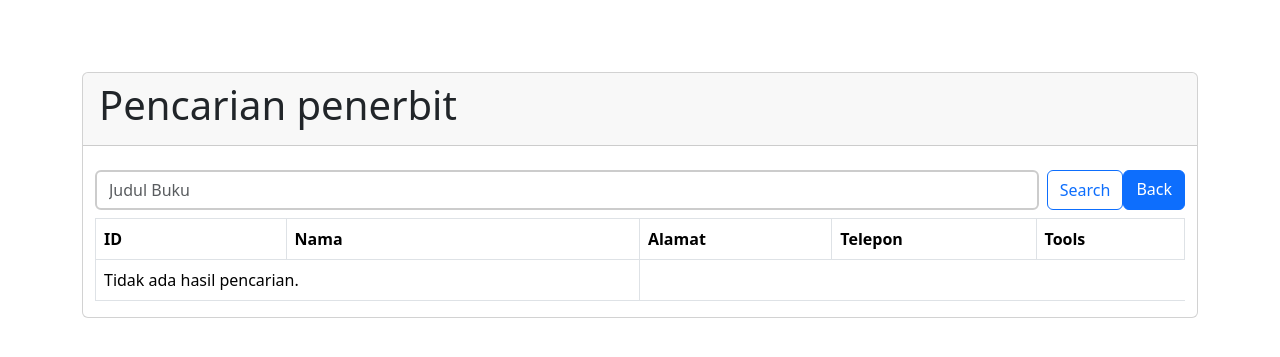
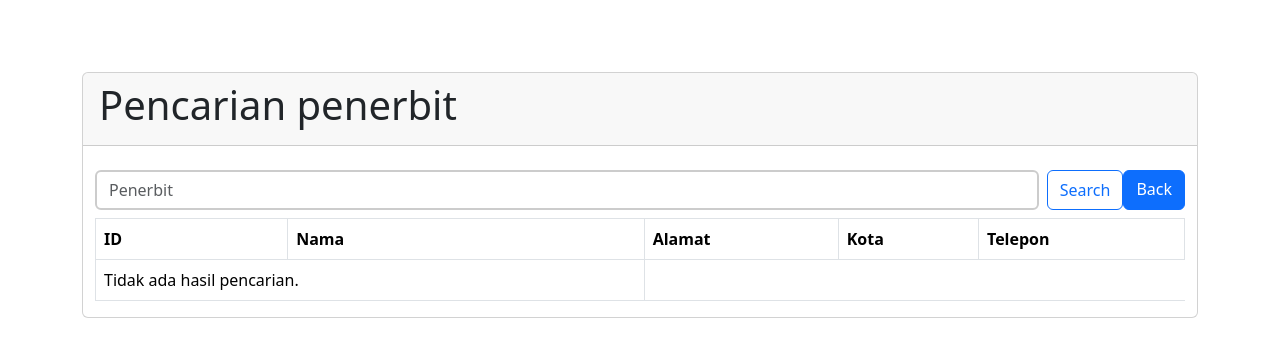
Before and after one commit to Ilyasfirdaus/tokobuku, a CodeIgniter app: page /database/index.php/welcome/pencarianpenerbit in a window 1280 px wide. Shown: the part 56-413 px from the top of the page. Run offline with CodeIgniter, Linux system fonts and the light colour scheme; data that the repository does not hold is empty.

Commit message:
Update PencarianPenerbit.php

```diff
--- a/application/views/Penerbit/PencarianPenerbit.php
+++ b/application/views/Penerbit/PencarianPenerbit.php
@@ -33,7 +33,7 @@
         <div class="container">
             <div class="wrapper mt-4">
                 <form method="post" class="d-flex" action="<?php echo site_url('Welcome/pencarianpenerbit'); ?>">
-                    <input type="text" name="cari" placeholder="Judul Buku" class="form-control me-2">
+                    <input type="text" name="cari" placeholder="Penerbit" class="form-control me-2">
                     <button class="btn btn-outline-primary" type="submit">Search</button>
                     <a href="<?php echo site_url('Welcome/penerbit')?>" class="btn btn-primary mr-3">Back</a>
                 </form>
@@ -44,8 +44,8 @@
                             <th scope="col">ID</th>
                             <th scope="col">Nama</th>
                             <th scope="col">Alamat</th>
+                            <th scope="col">Kota</th>
                             <th scope="col">Telepon</th>
-                            <th scope="col">Tools</th>
                         </tr>
                     </thead>
                     <tbody>
```
